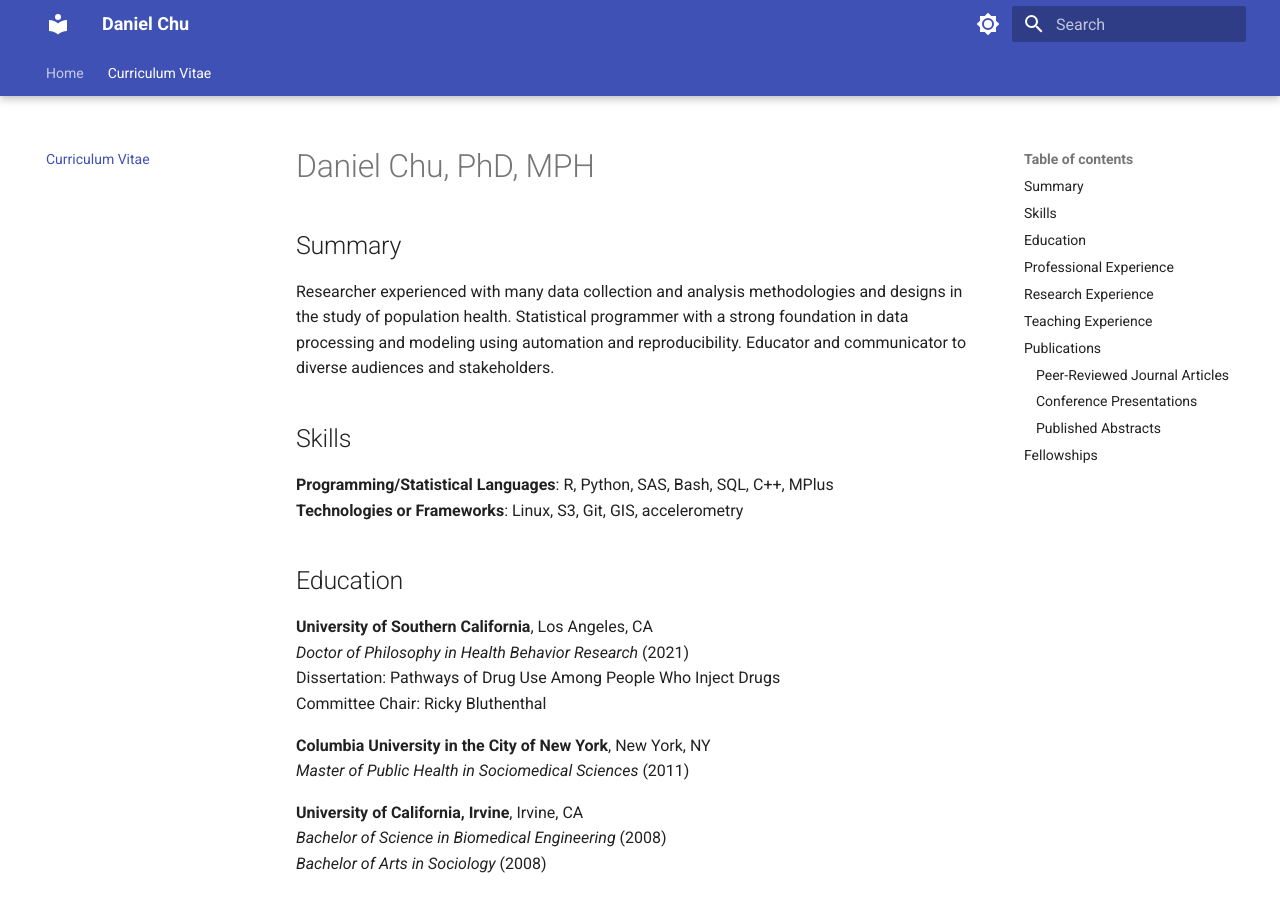
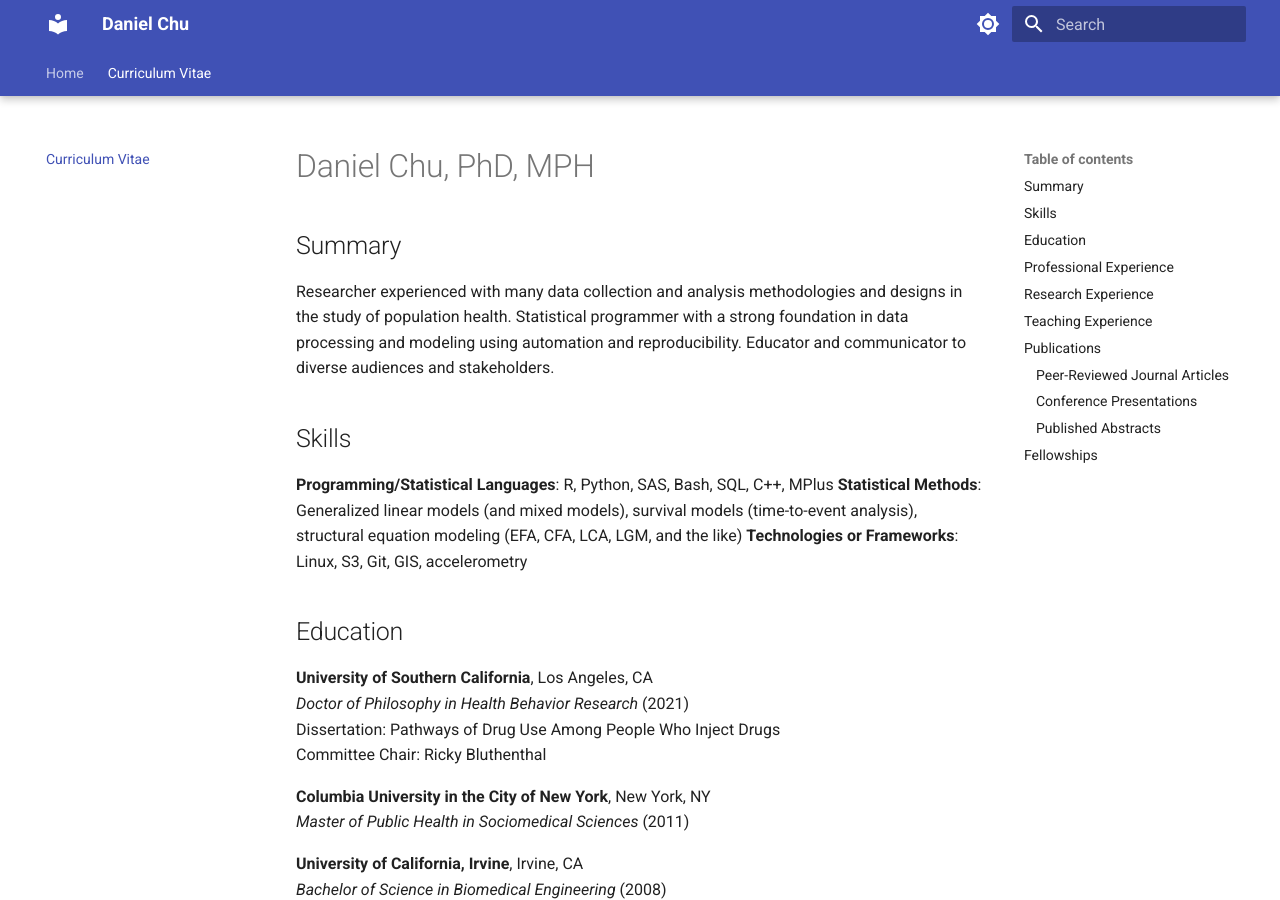
Before and after one commit to catcrumpet/catcrumpet.github.io, an MkDocs documentation site: the page built from docs/cv.md, in a window 1280 px wide and 900 px high. Built offline with MkDocs 1.6.1 and Material for MkDocs 9.7.7, drawn with Linux system fonts in a browser that asks for light colours; comment, search, counter and statistics services are not loaded.

Commit message:
Update cv.md

```diff
--- a/docs/cv.md
+++ b/docs/cv.md
@@ -11,11 +11,11 @@ Researcher experienced with many data collection and analysis methodologies and
 ## Skills
 <!-- *Hover over items for details.*   -->
 **Programming/Statistical Languages**: R, Python, SAS, Bash, SQL, C++, MPlus
+**Statistical Methods**: Generalized linear models (and mixed models), survival models (time-to-event analysis), structural equation modeling (EFA, CFA, LCA, LGM, and the like)
 **Technologies or Frameworks**: Linux, S3, Git, GIS, accelerometry
 
 <!--
 ### For the nerds
-- Statistical Approaches: GLM, GLMM, GAM, SEM, survival analysis
 - Knowledge Domains: Illicit drug use, injection drug use, physical activity, EMA
 -->
 
```
